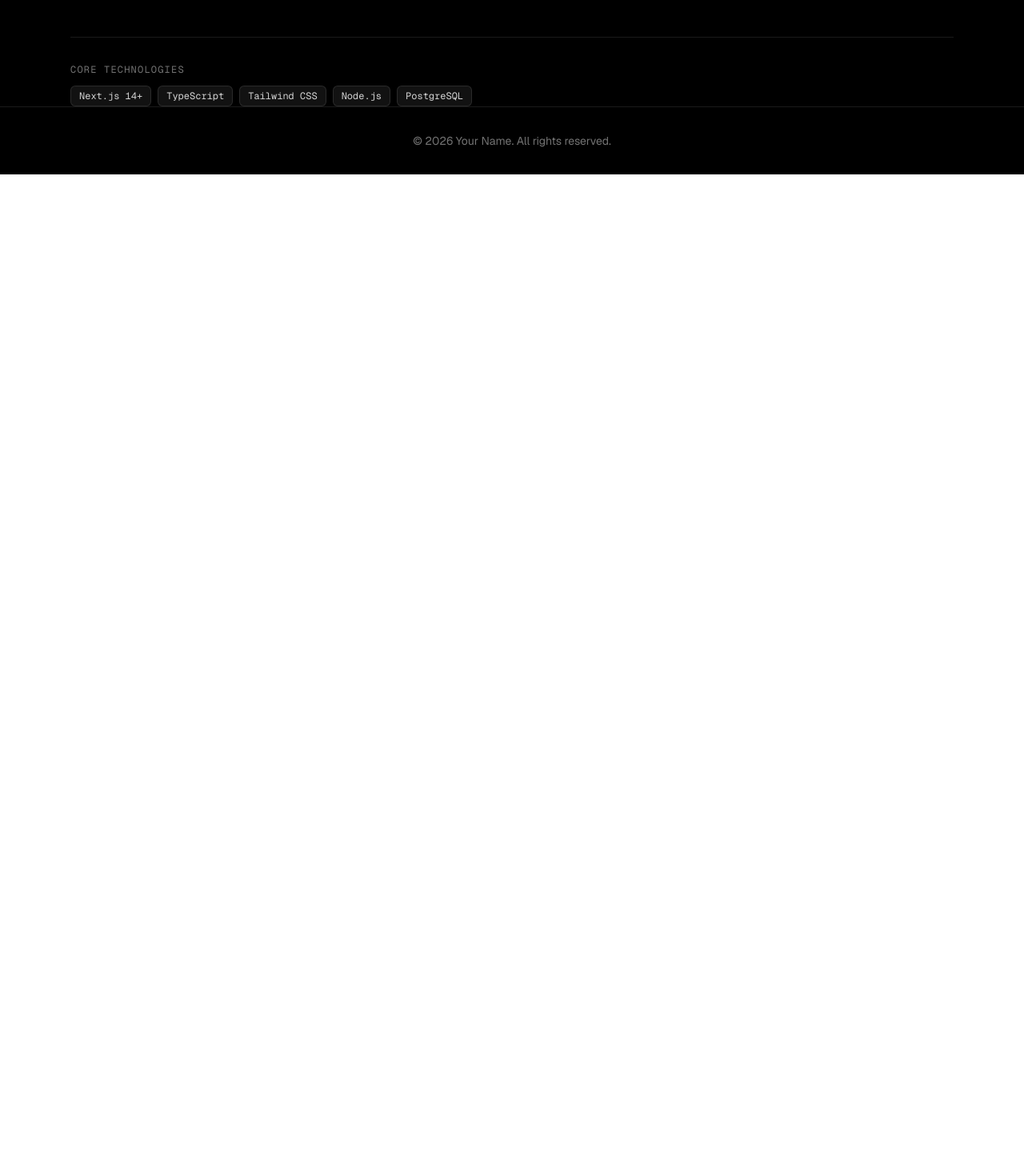
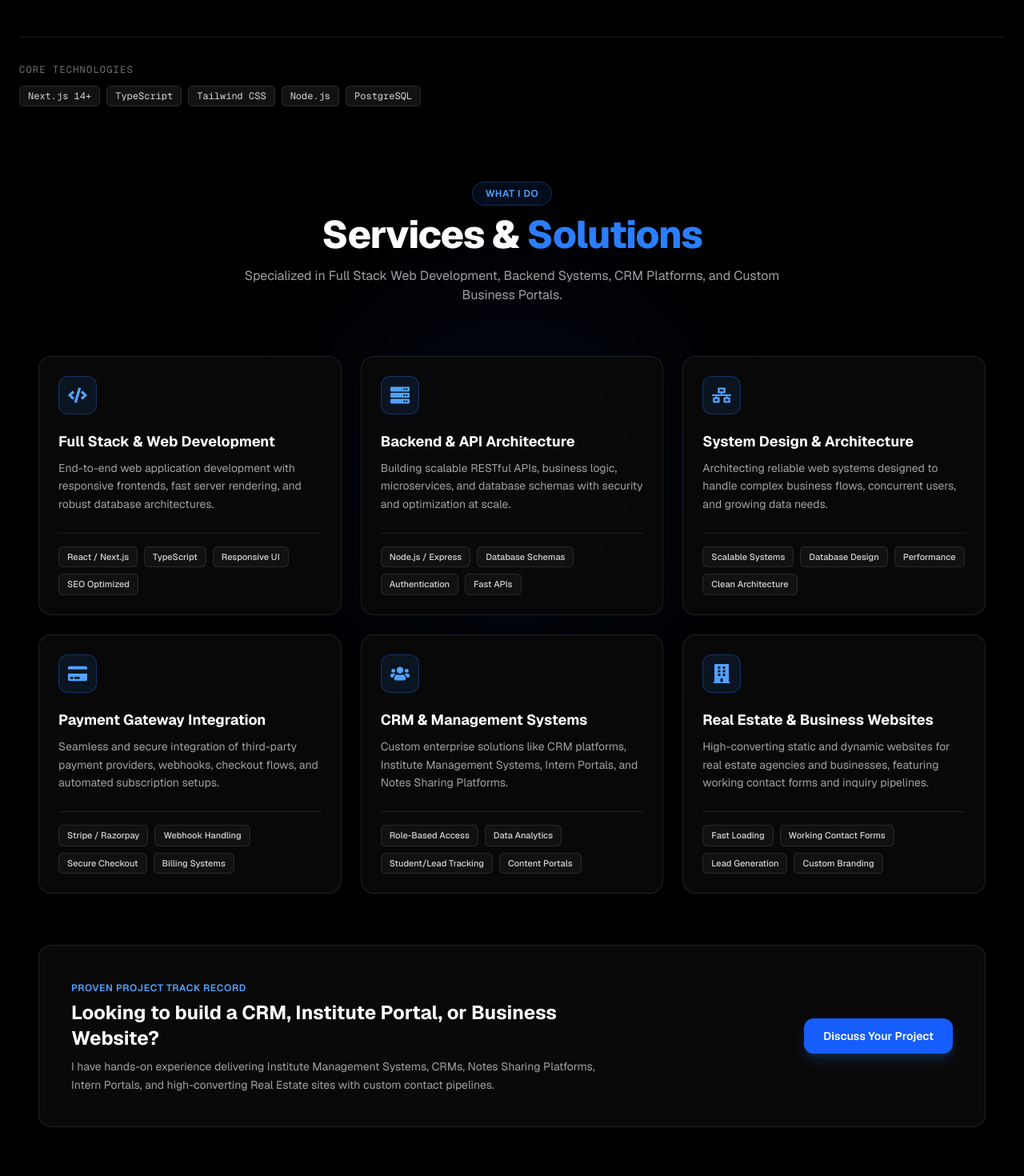
Before and after one commit to manojrawat87634/Portfolio, a Next.js app: page / in a window 1280 px wide. Shown: the part 640-2110 px from the top of the page at 80% size. Before the commit the page ends 858 px from the top, so only its background shows below. Built offline with nearby package versions, Linux system fonts and the light colour scheme.

Commit message:
service section in portfolio

```diff
--- /dev/null
+++ b/app/component/services/ServiceItem.tsx
@@ -0,0 +1,71 @@
+// data/servicesData.ts
+import { IconType } from "react-icons";
+import {
+  FaCode,
+  FaServer,
+  FaCreditCard,
+  FaBuilding,
+  FaGraduationCap,
+  FaUsers,
+  FaNetworkWired,
+  FaPlug,
+} from "react-icons/fa";
+
+export interface ServiceItem {
+  id: string;
+  title: string;
+  description: string;
+  highlights: string[];
+  icon: IconType;
+}
+
+export const servicesData: ServiceItem[] = [
+  {
+    id: "full-stack-dev",
+    title: "Full Stack & Web Development",
+    description:
+      "End-to-end web application development with responsive frontends, fast server rendering, and robust database architectures.",
+    highlights: ["React / Next.js", "TypeScript", "Responsive UI", "SEO Optimized"],
+    icon: FaCode,
+  },
+  {
+    id: "backend-api",
+    title: "Backend & API Architecture",
+    description:
+      "Building scalable RESTful APIs, business logic, microservices, and database schemas with security and optimization at scale.",
+    highlights: ["Node.js / Express", "Database Schemas", "Authentication", "Fast APIs"],
+    icon: FaServer,
+  },
+  {
+    id: "system-design",
+    title: "System Design & Architecture",
+    description:
+      "Architecting reliable web systems designed to handle complex business flows, concurrent users, and growing data needs.",
+    highlights: ["Scalable Systems", "Database Design", "Performance", "Clean Architecture"],
+    icon: FaNetworkWired,
+  },
+  {
+    id: "payment-gateways",
+    title: "Payment Gateway Integration",
+    description:
+      "Seamless and secure integration of third-party payment providers, webhooks, checkout flows, and automated subscription setups.",
+    highlights: ["Stripe / Razorpay", "Webhook Handling", "Secure Checkout", "Billing Systems"],
+    icon: FaCreditCard,
+  },
+  {
+    id: "crm-institute-portals",
+    title: "CRM & Management Systems",
+    description:
+      "Custom enterprise solutions like CRM platforms, Institute Management Systems, Intern Portals, and Notes Sharing Platforms.",
+    highlights: ["Role-Based Access", "Data Analytics", "Student/Lead Tracking", "Content Portals"],
+    icon: FaUsers,
+  },
+  {
+    id: "business-websites",
+    title: "Real Estate & Business Websites",
+    description:
+      "High-converting static and dynamic websites for real estate agencies and businesses, featuring working contact forms and inquiry pipelines.",
+    highlights: ["Fast Loading", "Working Contact Forms", "Lead Generation", "Custom Branding"],
+    icon: FaBuilding,
+  },
+];
--- /dev/null
+++ b/app/component/services/Services.tsx
@@ -0,0 +1,96 @@
+"use client";
+
+import React from "react";
+import Link from "next/link";
+import { ServiceItem, servicesData } from "./ServiceItem";
+
+export default function Services() {
+  return (
+    <section id="services" className="relative w-full bg-black py-24 text-white">
+      {/* Background Radial Glow */}
+      <div className="pointer-events-none absolute left-1/2 top-1/3 -translate-x-1/2 -translate-y-1/2 h-96 w-96 rounded-full bg-blue-600/10 blur-[120px]" />
+
+      <div className="mx-auto max-w-7xl px-6">
+        {/* Section Header */}
+        <div className="mb-16 text-center">
+          <span className="rounded-full border border-blue-500/30 bg-blue-500/10 px-4 py-1.5 text-xs font-semibold tracking-wider text-blue-400 uppercase">
+            What I Do
+          </span>
+          <h2 className="mt-4 text-3xl font-extrabold tracking-tight sm:text-4xl lg:text-5xl">
+            Services & <span className="text-blue-500">Solutions</span>
+          </h2>
+          <p className="mx-auto mt-4 max-w-2xl text-sm text-neutral-400 sm:text-base">
+            Specialized in Full Stack Web Development, Backend Systems, CRM Platforms, and Custom Business Portals.
+          </p>
+        </div>
+
+        {/* Services Grid */}
+        <div className="grid grid-cols-1 gap-6 sm:grid-cols-2 lg:grid-cols-3">
+          {servicesData.map((service: ServiceItem) => {
+            const Icon = service.icon;
+            return (
+              <div
+                key={service.id}
+                className="group relative flex flex-col justify-between rounded-2xl border border-white/10 bg-neutral-950/80 p-6 backdrop-blur-md transition-all duration-300 hover:-translate-y-1.5 hover:border-blue-500/40 hover:bg-neutral-900/90 hover:shadow-2xl hover:shadow-blue-500/10"
+              >
+                <div>
+                  {/* Icon Box */}
+                  <div className="mb-5 flex h-12 w-12 items-center justify-center rounded-xl border border-blue-500/30 bg-blue-500/10 text-blue-400 transition-colors group-hover:border-blue-500 group-hover:bg-blue-500 group-hover:text-white">
+                    <Icon className="h-6 w-6" />
+                  </div>
+
+                  {/* Title */}
+                  <h3 className="text-lg font-bold text-white transition-colors group-hover:text-blue-400">
+                    {service.title}
+                  </h3>
+
+                  {/* Description */}
+                  <p className="mt-2 text-xs leading-relaxed text-neutral-400 sm:text-sm">
+                    {service.description}
+                  </p>
+                </div>
+
+                {/* Skill Badges / Highlights */}
+                <div className="mt-6 border-t border-white/10 pt-4">
+                  <div className="flex flex-wrap gap-2">
+                    {service.highlights.map((tag: string) => (
+                      <span
+                        key={tag}
+                        className="rounded-md border border-white/10 bg-white/[0.04] px-2.5 py-1 text-[11px] font-medium text-neutral-300"
+                      >
+                        {tag}
+                      </span>
+                    ))}
+                  </div>
+                </div>
+              </div>
+            );
+          })}
+        </div>
+
+        {/* Specialized Systems Experience Highlight Banner */}
+        <div className="mt-16 rounded-2xl border border-white/10 bg-neutral-950/90 p-8 backdrop-blur-md sm:p-10">
+          <div className="flex flex-col items-start justify-between gap-6 lg:flex-row lg:items-center">
+            <div className="max-w-2xl">
+              <span className="text-xs font-semibold text-blue-400 uppercase tracking-wider">
+                Proven Project Track Record
+              </span>
+              <h3 className="mt-1 text-xl font-bold text-white sm:text-2xl">
+                Looking to build a CRM, Institute Portal, or Business Website?
+              </h3>
+              <p className="mt-2 text-xs text-neutral-400 sm:text-sm leading-relaxed">
+                I have hands-on experience delivering Institute Management Systems, CRMs, Notes Sharing Platforms, Intern Portals, and high-converting Real Estate sites with custom contact pipelines.
+              </p>
+            </div>
+            <Link
+              href="/#contact"
+              className="whitespace-nowrap rounded-xl bg-blue-600 px-6 py-3 text-xs font-semibold text-white shadow-lg shadow-blue-500/20 transition-all hover:bg-blue-500 active:scale-95 sm:text-sm"
+            >
+              Discuss Your Project
+            </Link>
+          </div>
+        </div>
+      </div>
+    </section>
+  );
+}
--- a/app/component/typingEffect/TypingEffect.tsx
+++ b/app/component/typingEffect/TypingEffect.tsx
@@ -67,7 +67,7 @@ export default function TypingEffect({
 
   return (
     <div className="inline-flex items-center font-mono text-2xl font-bold sm:text-4xl">
-      <span className="bg-gradient-to-r from-blue-400 via-indigo-300 to-purple-500 bg-clip-text text-transparent">
+      <span className=" from-blue-400 via-indigo-300 to-purple-500 bg-clip-text text-transparent">
         {currentDisplayedText}
       </span>
       {/* Blinking Cursor */}
--- a/app/page.tsx
+++ b/app/page.tsx
@@ -1,5 +1,6 @@
 import Hero from "./component/hero/Hero";
 import Navbar from "./component/navbar/Navbar";
+import Services from "./component/services/Services";
 
 
 export default function Home() {
@@ -8,8 +9,11 @@ export default function Home() {
       {/* 1. Navbar stays fixed at the top */}
       <Navbar />
 
-      <main className="mx-auto max-w-6xl px-6">
+      <main className="mx-auto md:max-w-7xl px-6">
         <Hero />
+      </main>
+      <main className="mx-auto md:max-w-7xl px-6">
+        <Services />
       </main>
       {/* 3. Footer */}
       <footer className="border-t border-white/10 py-8 text-center text-sm text-neutral-500">
```
